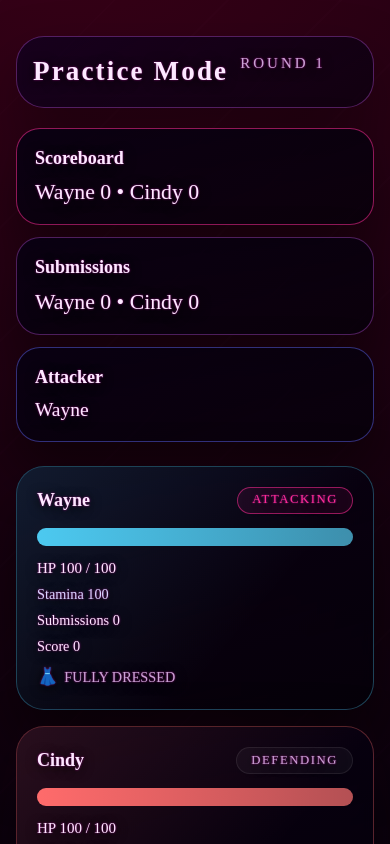
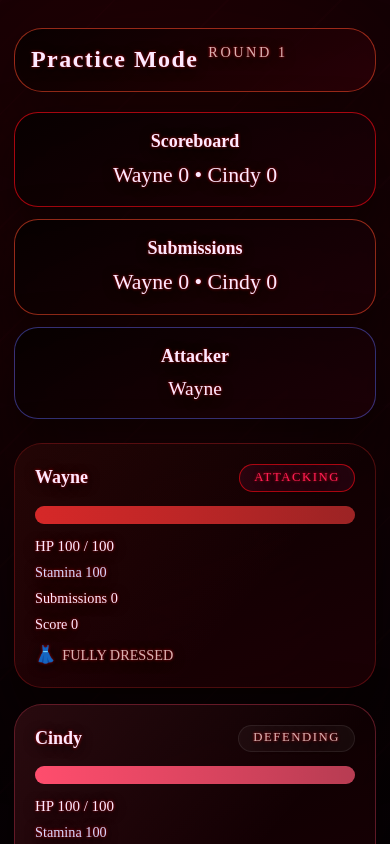
Before and after one commit to wdabrowski1986/ucwbedchamp, a React (Vite) app: page / in a window 390 px wide. Both pictures are taken after a click on the button "Practice Mode". Shown: the top 844 px of the page. Built offline with nearby package versions, Linux system fonts and the light colour scheme.

Commit message:
Deepen dungeon palette and mobile behavior

```diff
--- a/src/GameEngine.jsx
+++ b/src/GameEngine.jsx
@@ -51,19 +51,19 @@ const MOVES = [
 ];
 
 const DUNGEON_THEME = {
-  background: 'radial-gradient(circle at 20% -10%, #3c0018 0%, #08000c 55%, #010104 100%)',
-  velvetGlow: 'radial-gradient(circle, rgba(255, 0, 128, 0.12) 0%, transparent 40%)',
-  lattice: 'repeating-linear-gradient(135deg, rgba(255, 255, 255, 0.04) 0 2px, transparent 2px 80px)',
-  panel: 'linear-gradient(160deg, rgba(8,0,18,0.92) 0%, rgba(5,0,10,0.78) 100%)',
-  softPanel: 'linear-gradient(150deg, rgba(18,0,30,0.85), rgba(6,0,14,0.65))',
-  borderPrimary: 'rgba(255, 45, 149, 0.55)',
-  borderSecondary: 'rgba(135, 58, 160, 0.55)',
-  glowPrimary: '0 0 28px rgba(255, 45, 149, 0.35)',
-  glowSecondary: '0 0 20px rgba(100, 108, 255, 0.35)',
-  neonPink: '#ff2d95',
-  neonViolet: '#9f3ce3',
+  background: 'radial-gradient(circle at 12% -8%, #1a0004 0%, #050104 48%, #000000 100%)',
+  velvetGlow: 'radial-gradient(circle at 40% 20%, rgba(229, 9, 20, 0.2), transparent 55%)',
+  lattice: 'repeating-linear-gradient(135deg, rgba(255, 36, 46, 0.05) 0 2px, transparent 2px 80px)',
+  panel: 'linear-gradient(165deg, rgba(6,0,2,0.95), rgba(26,0,6,0.82))',
+  softPanel: 'linear-gradient(160deg, rgba(12,0,4,0.9), rgba(40,0,10,0.72))',
+  borderPrimary: 'rgba(229, 9, 20, 0.7)',
+  borderSecondary: 'rgba(255, 75, 43, 0.55)',
+  glowPrimary: '0 0 32px rgba(229, 9, 20, 0.38)',
+  glowSecondary: '0 0 24px rgba(255, 75, 43, 0.35)',
+  neonPink: '#ff1e56',
+  neonViolet: '#c21807',
   ember: '#ffb347',
-  textMuted: '#c8a5d4',
+  textMuted: '#d9b2b2',
 };
 
 // ...existing code...
@@ -269,8 +269,8 @@ function GameEngine({ modeKey, enabledMoves }) {
   const wayneClothing = modeKey === 'quick' ? null : modeKey === 'ironwoman' ? ironWomanClothing : getClothingLayer(wayne.hp);
   const cindyClothing = modeKey === 'quick' ? null : modeKey === 'ironwoman' ? ironWomanClothing : getClothingLayer(cindy.hp);
   const players = [
-    { key: 'Wayne', data: wayne, clothing: wayneClothing, accent: '#4cc9f0' },
-    { key: 'Cindy', data: cindy, clothing: cindyClothing, accent: '#ff6b6b' },
+    { key: 'Wayne', data: wayne, clothing: wayneClothing, accent: '#d62828' },
+    { key: 'Cindy', data: cindy, clothing: cindyClothing, accent: '#ff4d6d' },
   ];
   const attackerPool = MOVES.filter(
     m => enabledMoves.includes(m.name) && (!m.character || m.character === attacker)
@@ -304,30 +304,35 @@ function GameEngine({ modeKey, enabledMoves }) {
     ? `${attackerPool.length} move${attackerPool.length === 1 ? '' : 's'} available for ${attacker}`
     : 'No eligible moves for current attacker.';
   const actionDisabled = submitted || !move || showCoinFlip;
+  const layoutPadding = isMobile ? '28px 14px 90px' : '60px clamp(32px,6vw,96px) 120px';
   const statCardStyle = {
     flex: isMobile ? '1 1 100%' : '1 1 260px',
-    background: DUNGEON_THEME.panel,
+    background: 'linear-gradient(150deg, rgba(6,0,0,0.92), rgba(30,0,8,0.78))',
     borderRadius: 24,
-    padding: isMobile ? '17px 18px' : '20px 22px',
+    padding: isMobile ? '16px 18px' : '20px 22px',
     border: '1px solid rgba(255,255,255,0.08)',
-    boxShadow: '0 30px 55px rgba(0,0,0,0.45)',
+    boxShadow: '0 30px 55px rgba(0,0,0,0.55)',
+    textAlign: isMobile ? 'center' : 'left',
+    backdropFilter: 'blur(4px)',
   };
   const playerCardBase = {
-    background: 'linear-gradient(165deg, rgba(8,0,18,0.95), rgba(2,0,8,0.75))',
+    background: 'linear-gradient(160deg, rgba(8,0,0,0.96), rgba(32,0,6,0.78))',
     borderRadius: 28,
-    padding: isMobile ? '20px' : '24px',
-    boxShadow: '0 40px 70px rgba(0,0,0,0.55)',
+    padding: isMobile ? '20px' : '26px',
+    boxShadow: '0 40px 70px rgba(0,0,0,0.6)',
     position: 'relative',
     overflow: 'hidden',
   };
   const primaryButtonBase = {
     flex: '0 0 auto',
-    fontSize: '1.05em',
-    padding: '0.75em 2.4em',
+    fontSize: isMobile ? '0.95em' : '1.05em',
+    padding: isMobile ? '0.8em 1.6em' : '0.75em 2.4em',
     borderRadius: 18,
     fontWeight: 700,
     transition: 'transform 0.15s ease, box-shadow 0.15s ease',
     width: isMobile ? '100%' : 'auto',
+    display: 'inline-flex',
+    justifyContent: 'center',
   };
 
   // Erotic Fight Mode: Only show special UI
@@ -353,12 +358,12 @@ function GameEngine({ modeKey, enabledMoves }) {
           background: DUNGEON_THEME.background,
           color: '#f7e1ff',
           fontFamily: '"Cinzel", "Playfair Display", serif',
-          textShadow: '0 2px 12px #000, 0 0 2px #b5179e',
+          textShadow: '0 2px 12px #000, 0 0 3px #e50914',
           display: 'flex',
           flexDirection: 'column',
           alignItems: 'center',
           justifyContent: isMobile ? 'flex-start' : 'center',
-          padding: isMobile ? '36px 16px 72px' : '60px 0 80px',
+          padding: layoutPadding,
           margin: '0',
           position: 'relative',
           overflow: 'hidden',
@@ -434,8 +439,8 @@ function GameEngine({ modeKey, enabledMoves }) {
             <button
               style={{
                 ...eroticButtonBase,
-                background: 'linear-gradient(135deg, #ff2d95 0%, #4b0033 100%)',
-                borderColor: 'rgba(255,45,149,0.5)',
+                background: 'linear-gradient(135deg, #e50914 0%, #3b0004 100%)',
+                borderColor: 'rgba(229,9,20,0.45)',
               }}
               onMouseDown={e => e.currentTarget.style.transform = 'scale(0.96)'}
               onMouseUp={e => e.currentTarget.style.transform = 'scale(1)'}
@@ -450,8 +455,8 @@ function GameEngine({ modeKey, enabledMoves }) {
             <button
               style={{
                 ...eroticButtonBase,
-                background: 'linear-gradient(135deg, #9f3ce3 0%, #0a001a 100%)',
-                borderColor: 'rgba(159,60,227,0.5)',
+                background: 'linear-gradient(135deg, #ff4d6d 0%, #160001 100%)',
+                borderColor: 'rgba(255,77,109,0.45)',
               }}
               onMouseDown={e => e.currentTarget.style.transform = 'scale(0.96)'}
               onMouseUp={e => e.currentTarget.style.transform = 'scale(1)'}
@@ -470,7 +475,7 @@ function GameEngine({ modeKey, enabledMoves }) {
               color: '#fff',
               fontWeight: 'bold',
               marginTop: isMobile ? '18px' : '28px',
-              background: 'linear-gradient(140deg, rgba(20,0,34,0.8), rgba(5,0,10,0.6))',
+              background: 'linear-gradient(150deg, rgba(12,0,0,0.85), rgba(48,0,6,0.7))',
               border: `1px solid ${DUNGEON_THEME.borderPrimary}`,
               borderRadius: '18px',
               padding: '0.3em 1.1em',
@@ -487,7 +492,7 @@ function GameEngine({ modeKey, enabledMoves }) {
               color: DUNGEON_THEME.neonPink,
               fontWeight: 'bold',
               marginTop: isMobile ? '16px' : '22px',
-              background: 'linear-gradient(140deg, rgba(15,0,26,0.85), rgba(5,0,12,0.65))',
+              background: 'linear-gradient(150deg, rgba(16,0,0,0.9), rgba(60,0,12,0.65))',
               border: `1px solid ${DUNGEON_THEME.borderSecondary}`,
               borderRadius: '18px',
               padding: '0.3em 1.1em',
@@ -525,8 +530,8 @@ function GameEngine({ modeKey, enabledMoves }) {
         background: DUNGEON_THEME.background,
         color: '#fce9ff',
         fontFamily: '"Cinzel", "Playfair Display", serif',
-        textShadow: '0 2px 12px #000, 0 0 2px #b5179e',
-        padding: isMobile ? '36px 16px 100px' : '60px 5vw 120px',
+        textShadow: '0 2px 12px #000, 0 0 3px #e50914',
+        padding: layoutPadding,
         position: 'relative',
         overflow: 'hidden',
       }}
@@ -584,29 +589,29 @@ function GameEngine({ modeKey, enabledMoves }) {
           style={{
             display: 'flex',
             flexWrap: 'wrap',
-            gap: isMobile ? '12px' : '18px',
+            gap: isMobile ? '10px' : '18px',
             alignItems: isMobile ? 'flex-start' : 'center',
             marginBottom: isMobile ? '20px' : '32px',
-            background: DUNGEON_THEME.softPanel,
+            background: 'linear-gradient(150deg, rgba(8,0,0,0.95), rgba(48,0,8,0.7))',
             borderRadius: 28,
-            padding: isMobile ? '16px' : '18px 28px',
+            padding: isMobile ? '14px 16px' : '18px 28px',
             border: `1px solid ${DUNGEON_THEME.borderSecondary}`,
-            boxShadow: '0 30px 60px rgba(0,0,0,0.35)',
+            boxShadow: '0 30px 60px rgba(0,0,0,0.4)',
           }}
         >
-          <div style={{ fontSize: isMobile ? '1.8em' : '2.4em', fontWeight: 700, letterSpacing: '0.08em' }}>{mode.name}</div>
-          <div style={{ fontSize: isMobile ? '1em' : '1.2em', letterSpacing: '0.2em', textTransform: 'uppercase', color: DUNGEON_THEME.textMuted }}>
+          <div style={{ fontSize: isMobile ? '1.6em' : '2.4em', fontWeight: 700, letterSpacing: '0.06em' }}>{mode.name}</div>
+          <div style={{ fontSize: isMobile ? '0.95em' : '1.15em', letterSpacing: '0.18em', textTransform: 'uppercase', color: DUNGEON_THEME.textMuted }}>
             Round {round}
           </div>
           {showTimerBox && (
             <div
               style={{
                 marginLeft: isMobile ? 0 : 'auto',
-                fontSize: isMobile ? '1.05em' : '1.3em',
+                fontSize: isMobile ? '1em' : '1.25em',
                 border: `1px solid ${DUNGEON_THEME.borderPrimary}`,
                 borderRadius: 18,
-                padding: isMobile ? '0.35em 1em' : '0.45em 1.4em',
-                background: 'linear-gradient(120deg, rgba(255,45,149,0.18), rgba(100,108,255,0.18))',
+                padding: isMobile ? '0.4em 0.9em' : '0.5em 1.4em',
+                background: 'linear-gradient(120deg, rgba(229,9,20,0.25), rgba(90,0,0,0.8))',
                 width: isMobile ? '100%' : 'auto',
                 textAlign: 'center',
                 boxShadow: DUNGEON_THEME.glowPrimary,
@@ -617,7 +622,7 @@ function GameEngine({ modeKey, enabledMoves }) {
           )}
         </div>
 
-        <div style={{ display: 'flex', flexWrap: 'wrap', gap: isMobile ? '12px' : '18px', marginBottom: isMobile ? '24px' : '30px', flexDirection: isMobile ? 'column' : 'row' }}>
+        <div style={{ display: 'flex', flexWrap: 'wrap', gap: isMobile ? '12px' : '18px', marginBottom: isMobile ? '24px' : '30px', flexDirection: isMobile ? 'column' : 'row', width: '100%' }}>
           <div style={{ ...statCardStyle, border: `1px solid ${DUNGEON_THEME.borderPrimary}` }}>
             <div style={{ fontSize: '1.2em', fontWeight: 700, marginBottom: 6 }}>Scoreboard</div>
             <div style={{ fontSize: '1.45em' }}>Wayne {score.Wayne} &bull; Cindy {score.Cindy}</div>
@@ -632,7 +637,7 @@ function GameEngine({ modeKey, enabledMoves }) {
           </div>
         </div>
 
-        <div style={{ display: 'flex', flexWrap: 'wrap', gap: isMobile ? '16px' : '24px', marginBottom: isMobile ? '24px' : '34px' }}>
+        <div style={{ display: 'flex', flexDirection: isMobile ? 'column' : 'row', flexWrap: 'wrap', gap: isMobile ? '16px' : '24px', marginBottom: isMobile ? '24px' : '34px' }}>
           {players.map(player => {
             const maxHp = player.data.maxHp || 100;
             const hpPercent = Math.max(0, Math.round((player.data.hp / maxHp) * 100));
@@ -742,10 +747,10 @@ function GameEngine({ modeKey, enabledMoves }) {
                 border: `1px solid ${DUNGEON_THEME.borderPrimary}`,
                 background: actionDisabled
                   ? 'rgba(255,255,255,0.08)'
-                  : 'linear-gradient(120deg, #ff2d95 0%, #6419ff 100%)',
+                  : 'linear-gradient(120deg, #e50914 0%, #3f0005 100%)',
                 color: '#fff',
                 cursor: actionDisabled ? 'not-allowed' : 'pointer',
-                boxShadow: actionDisabled ? 'none' : '0 25px 55px rgba(255,45,149,0.35)',
+                boxShadow: actionDisabled ? 'none' : '0 25px 55px rgba(229,9,20,0.38)',
               }}
             >
               {submitted ? 'Resolving...' : 'Execute Move'}
@@ -756,7 +761,7 @@ function GameEngine({ modeKey, enabledMoves }) {
               style={{
                 ...primaryButtonBase,
                 border: `1px solid ${DUNGEON_THEME.borderSecondary}`,
-                background: 'rgba(255,255,255,0.08)',
+                background: 'rgba(255,255,255,0.06)',
                 color: '#fff',
                 cursor: submitted || showCoinFlip ? 'not-allowed' : 'pointer',
                 boxShadow: '0 15px 35px rgba(0,0,0,0.35)',
@@ -773,11 +778,11 @@ function GameEngine({ modeKey, enabledMoves }) {
                 })}
                 style={{
                   ...primaryButtonBase,
-                  border: '1px solid rgba(100,108,255,0.5)',
-                  background: 'linear-gradient(120deg, rgba(100,108,255,0.3), rgba(159,60,227,0.25))',
+                  border: '1px solid rgba(255,77,109,0.4)',
+                  background: 'linear-gradient(120deg, rgba(255,77,109,0.28), rgba(111,0,8,0.35))',
                   color: '#fff',
                   cursor: 'pointer',
-                  boxShadow: '0 20px 45px rgba(100,108,255,0.35)',
+                  boxShadow: '0 20px 45px rgba(255,77,109,0.25)',
                 }}
               >
                 View Move Art
@@ -792,7 +797,7 @@ function GameEngine({ modeKey, enabledMoves }) {
 
         <div
           style={{
-            background: DUNGEON_THEME.softPanel,
+            background: 'linear-gradient(150deg, rgba(8,0,0,0.88), rgba(36,0,8,0.72))',
             borderRadius: 24,
             padding: isMobile ? '18px' : '24px',
             border: `1px solid ${DUNGEON_THEME.borderSecondary}`,
@@ -813,7 +818,7 @@ function GameEngine({ modeKey, enabledMoves }) {
         {modeKey === 'suddendeath' && finalStand && (
           <div
             style={{
-              background: 'linear-gradient(160deg, rgba(30,0,38,0.9), rgba(6,0,14,0.8))',
+              background: 'linear-gradient(160deg, rgba(24,0,0,0.92), rgba(58,0,8,0.78))',
               borderRadius: 26,
               padding: isMobile ? '18px' : '26px',
               border: `1px solid ${DUNGEON_THEME.borderPrimary}`,
@@ -868,7 +873,7 @@ function GameEngine({ modeKey, enabledMoves }) {
         >
           <div
             style={{
-              background: 'linear-gradient(150deg, rgba(18,0,30,0.95), rgba(4,0,8,0.9))',
+              background: 'linear-gradient(150deg, rgba(12,0,0,0.95), rgba(34,0,6,0.88))',
               color: '#fce9ff',
               padding: isMobile ? '18px' : '24px',
               borderRadius: 22,
@@ -897,12 +902,12 @@ function GameEngine({ modeKey, enabledMoves }) {
                 padding: '0.55em 1.6em',
                 borderRadius: 14,
                 border: 'none',
-                background: 'linear-gradient(120deg, #ff2d95, #9f3ce3)',
+                background: 'linear-gradient(120deg, #e50914, #7c0505)',
                 color: '#fff',
                 cursor: 'pointer',
                 fontWeight: 600,
                 width: isMobile ? '100%' : 'auto',
-                boxShadow: '0 18px 30px rgba(255,45,149,0.35)',
+                boxShadow: '0 18px 30px rgba(229,9,20,0.35)',
               }}
             >
               Close
--- a/src/index.css
+++ b/src/index.css
@@ -14,8 +14,8 @@ body {
   margin: 0;
   min-height: 100vh;
   width: 100%;
-  background: radial-gradient(circle at 20% -10%, #320014 0%, #08000e 55%, #010103 100%);
-  color: #f7e1ff;
+  background: radial-gradient(circle at 15% -5%, #150000 0%, #050001 48%, #000000 100%);
+  color: #ffeef1;
   position: relative;
   overflow-x: hidden;
 }
@@ -24,10 +24,10 @@ body::before {
   content: '';
   position: fixed;
   inset: -15%;
-  background: radial-gradient(circle at 25% 20%, rgba(255, 0, 128, 0.14), transparent 55%),
-    radial-gradient(circle at 75% 80%, rgba(120, 0, 255, 0.12), transparent 55%);
-  filter: blur(60px);
-  opacity: 0.7;
+  background: radial-gradient(circle at 25% 20%, rgba(229, 9, 20, 0.22), transparent 55%),
+    radial-gradient(circle at 70% 80%, rgba(120, 0, 0, 0.2), transparent 55%);
+  filter: blur(70px);
+  opacity: 0.65;
   pointer-events: none;
   z-index: -2;
 }
@@ -36,18 +36,18 @@ body::after {
   content: '';
   position: fixed;
   inset: 0;
-  background-image: repeating-linear-gradient(135deg, rgba(255, 255, 255, 0.04) 0 2px, transparent 2px 90px);
-  opacity: 0.1;
+  background-image: repeating-linear-gradient(135deg, rgba(229, 9, 20, 0.06) 0 2px, transparent 2px 90px);
+  opacity: 0.12;
   pointer-events: none;
   z-index: -1;
 }
 
 a {
-  color: #ff007f;
+  color: #ff1e56;
   text-decoration: none;
 }
 a:hover {
-  color: #ff2d95;
+  color: #ff4757;
 }
 
 button {
```
